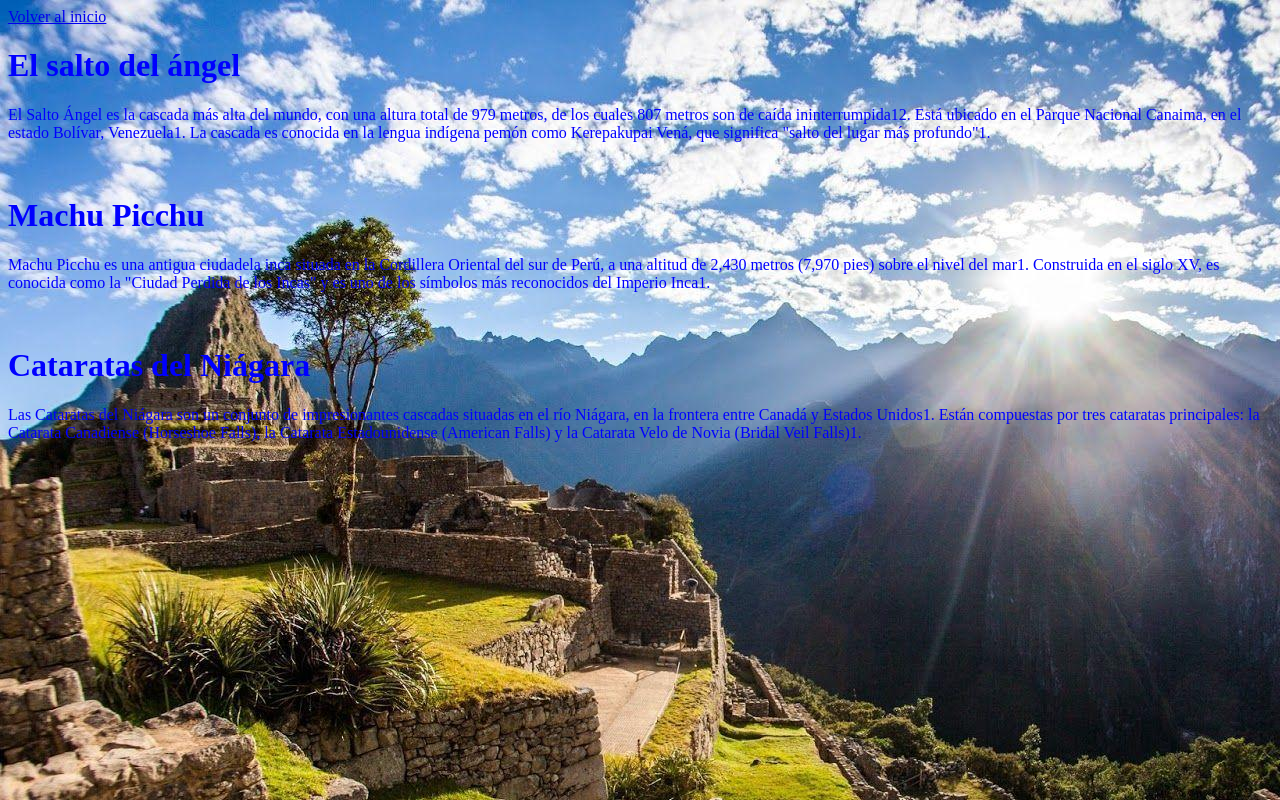
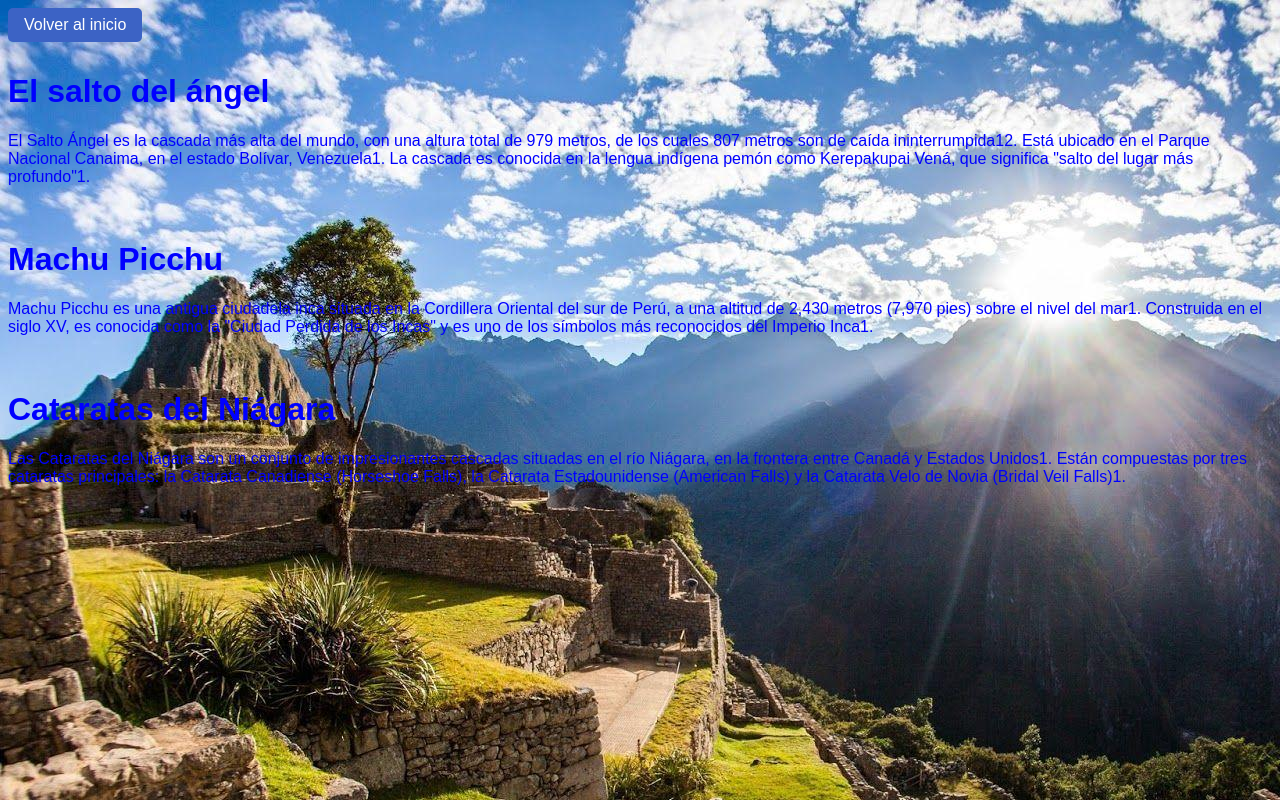
Before and after one commit to Jeikodde/DPW-ITCA, a plain HTML site: page Semana1/ejercicio4/entrega4.html in a window 1280 px wide. Drawn offline with Linux system fonts and the light colour scheme.

Commit message:
Fixing back button

```diff
--- a/Semana1/ejercicio4/entrega4.html
+++ b/Semana1/ejercicio4/entrega4.html
@@ -3,6 +3,7 @@
     <head>
         <meta charset="utf-8">
         <title>Entrega 4</title>
+        <link rel="stylesheet" href="../../css/styles.css">
     </head>
     <body background="../images/bg3.jpg">
         <a href="../../index.html" class="back-button">Volver al inicio</a>
```
Also changed, not shown: Semana1/ejercicio1/page1.html (+1 -0 lines), Semana1/ejercicio2/page2.html (+1 -0 lines), Semana1/ejercicio3/page3.html (+1 -0 lines).
